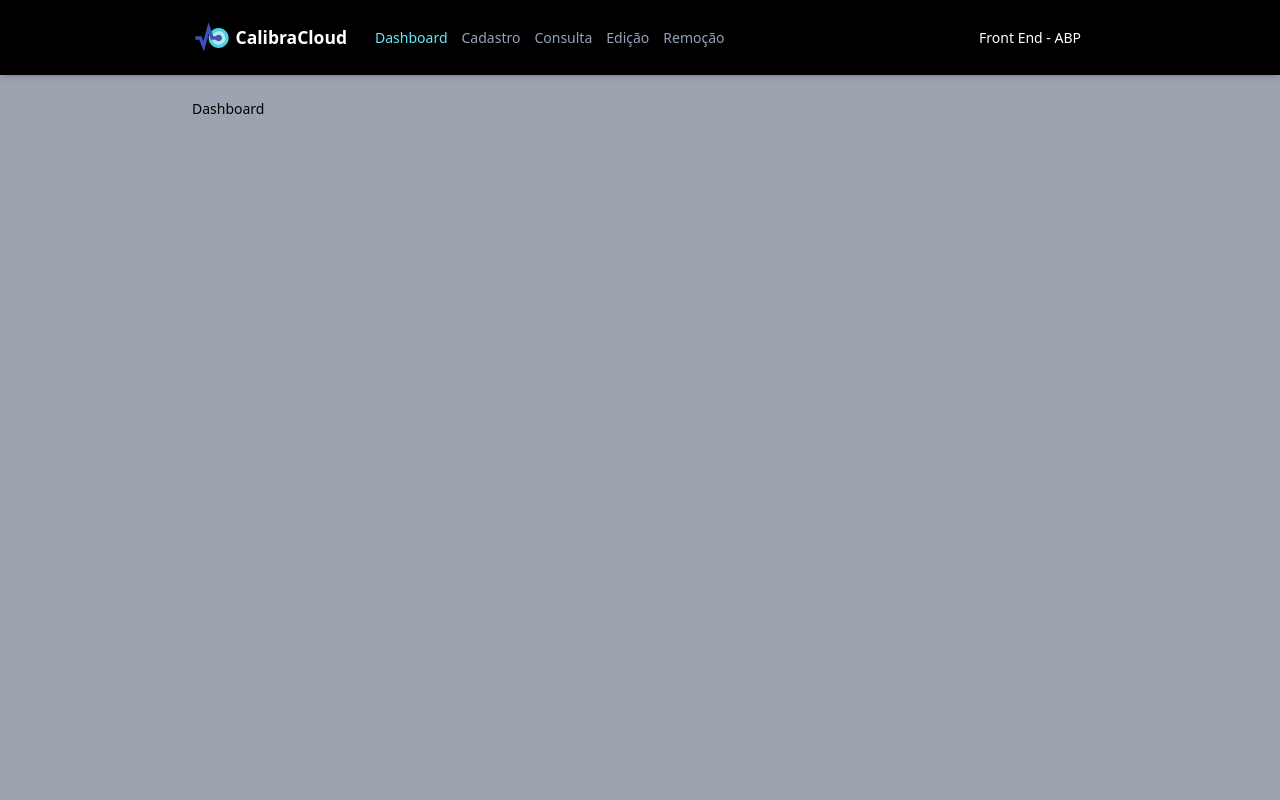
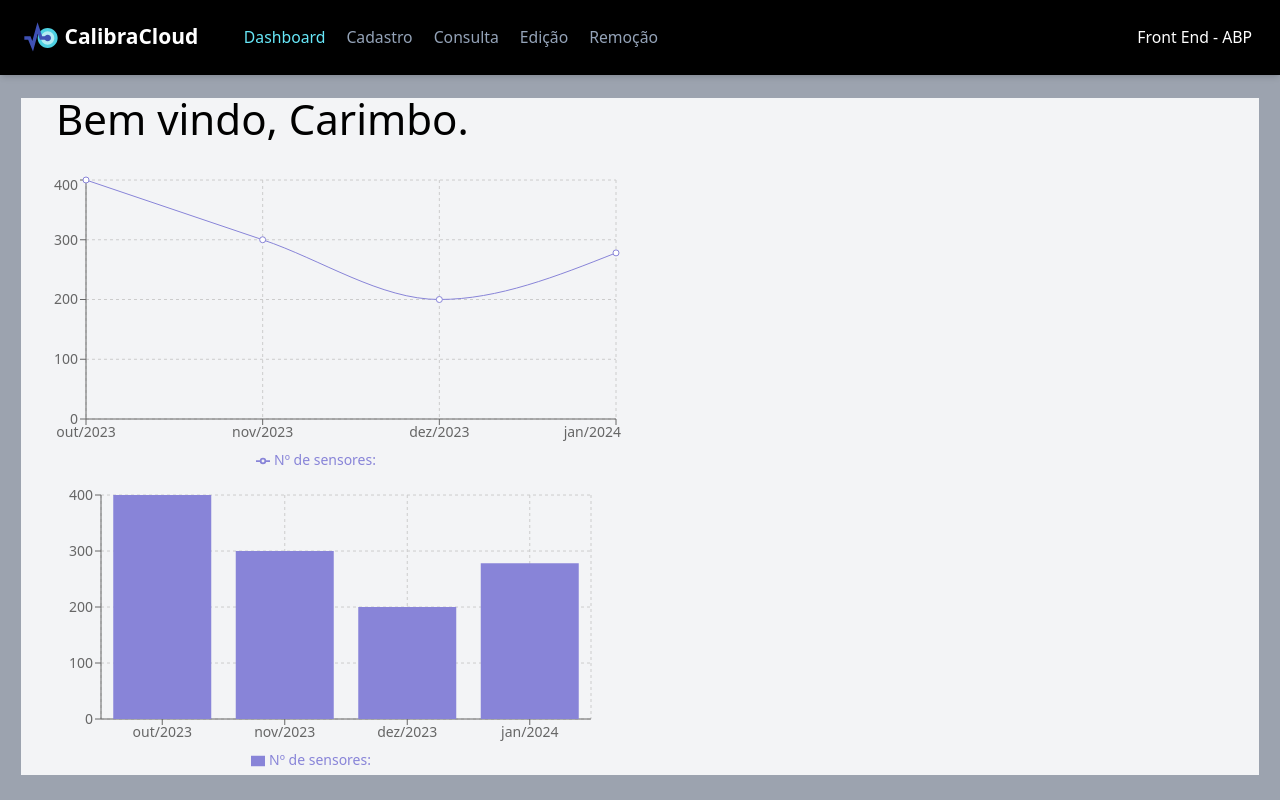
Before and after one commit to LucasMeller13/CalibraCloud, a React (Vite) app: page / in a window 1280 px wide. Built offline with nearby package versions, Linux system fonts and the light colour scheme.

Commit message:
Atualização Layout Header, desenvolvimento Dashboard

```diff
--- a/package.json
+++ b/package.json
@@ -13,7 +13,8 @@
   "dependencies": {
     "react": "^18.2.0",
     "react-dom": "^18.2.0",
-    "react-router-dom": "^6.18.0"
+    "react-router-dom": "^6.18.0",
+    "recharts": "^2.10.1"
   },
   "devDependencies": {
     "@types/react": "^18.2.36",
--- a/src/layouts/RootLayout.jsx
+++ b/src/layouts/RootLayout.jsx
@@ -8,7 +8,7 @@ export default function RootLayout() {
   const lastPos = useRef(0);
 
   const navLinkClassName =
-    'mr-4 mt-4 block text-base font-medium  hover:text-white-600 md:mt-0 md:inline-block';
+    'mr-6 mt-4 block text-base font-medium text-lg hover:text-white-600 md:mt-0 md:inline-block';
 
   function toggleMenu(event) {
     event.preventDefault();
@@ -50,12 +50,12 @@ export default function RootLayout() {
           isScrollingHeader ? '-translate-y-full' : 'shadow-md'
         }`}
       >
-        <div className="mx-auto flex max-w-5xl flex-wrap items-center justify-between">
+        <div className="mx-auto flex max-w-screen-2xl flex-wrap items-center justify-between">
           <div className="sm:mr-8">
             <div className="display: flex">
               <img src="./src/images/logo.svg" width="40px" />
               <Link className="flex items-center" to="/">
-                <span className="self-center text-xl font-semibold text-white ml-1">
+                <span className="self-center text-2xl font-semibold text-white ml-1 mb-1">
                   CalibraCloud
                 </span>
               </Link>
@@ -69,7 +69,7 @@ export default function RootLayout() {
             <NavLink
               to="/"
               className={({ isActive }) =>
-                `${navLinkClassName} ${isActive ? 'text-cyan-300' : 'text-slate-400'}`
+                `${navLinkClassName} ml-5 ${isActive ? 'text-cyan-300' : 'text-slate-400'}`
               }
               end
             >
@@ -125,14 +125,16 @@ export default function RootLayout() {
               <path d="M3 12h18M3 6h18M3 18h18" />
             </svg>
           </div>
-          <h3 className="text-white mr-2">Front End - ABP</h3>
+          <h3 className="text-white mr-2 text-lg">Front End - ABP</h3>
         </div>
       </header>
       <main className="mx-7 mt-28 flex-grow lg:mx-6">
-        <div className="mx-auto max-w-5xl">
+        <div className="mx-auto max-w-screen-xl">
           <Outlet />
         </div>
       </main>
     </>
   );
 }
+
+//<div className="mx-auto max-w-5xl">
--- /dev/null
+++ b/src/routes/Charts.jsx
@@ -0,0 +1,38 @@
+import React from 'react';
+import { BarChart, Bar, LineChart, Line, XAxis, YAxis, CartesianGrid, Tooltip, Legend } from 'recharts';
+
+const LineChartSensor = ({ data }) => {
+    return (
+        <LineChart width={600} height={300} data={data}>
+            <CartesianGrid strokeDasharray="3 3" />
+            <XAxis dataKey="name" />
+            <YAxis />
+            <Tooltip />
+            <Legend />
+            <Line type="monotone" dataKey="value" name='Nº de sensores:' stroke="#8884d8" />
+        </LineChart>
+    );
+};
+
+const BarChartSensor = ({ data }) => {
+    return (
+        <BarChart
+            width={600}
+            height={300}
+            data={data}
+            margin={{
+                top: 20, right: 30, left: 20, bottom: 5,
+            }}
+        >
+            <CartesianGrid strokeDasharray="3 3" />
+            <XAxis dataKey="name" />
+            <YAxis />
+            <Tooltip />
+            <Legend />
+            <Bar dataKey="value" name='Nº de sensores:' fill="#8884d8" />
+        </BarChart>
+    );
+};
+
+
+export {LineChartSensor, BarChartSensor};
--- a/src/routes/Consulta.jsx
+++ b/src/routes/Consulta.jsx
@@ -98,7 +98,8 @@ export default function Consulta() {
             name="nomePessoa"
             placeholder='Nome pessoa'
         />
-
+          <div className="grid grid-cols-1 md:grid-cols-3 gap-4">
+            <div>
           <label className="block text-black-600 mt-3"><strong>Tipo do sensor</strong></label>
           <select
             className="mt-1 block w-full rounded border border-gray-300 p-1.5 focus:border-teal-500 focus:ring focus:ring-teal-500 focus:ring-opacity-50"
@@ -114,8 +115,8 @@ export default function Consulta() {
             <option value="extensometro">Extensômetro</option>
             <option value="sensorTemperatura">Sensor de temperatura</option>
           </select>
-
-
+        </div>
+        <div>
         <label className="block text-black-600 mt-3"><strong>Data Início</strong></label>
         <input
             type="date"
@@ -123,15 +124,17 @@ export default function Consulta() {
             id="dataInicio"
             name="dataInicio"
         />
-
-
+        </div>
+       <div>
         <label className="block text-black-600 mt-3"><strong>Data Fim</strong></label>
         <input
             type="date"
             className="mt-1 block w-full rounded border border-gray-300 p-1.5 focus:border-teal-500 focus:ring focus:ring-teal-500 focus:ring-opacity-50"
             id="dataTermino"
             name="dataTermino"
-        />
+            />
+                </div>
+                </div>
 
       {!!errorMessage && (
             <div className="mt-1 font-semibold text-red-500">
@@ -152,7 +155,7 @@ export default function Consulta() {
 
       <div className="max-w-4xl mx-auto p-5">
       {sensoresFiltrados.length === 0 ? (
-        <div className="text-center text-gray-600 italic">Nenhum sensor encontrado.</div>
+        <div className="text-center text-black italic text-lg mt-5"><strong>Nenhum sensor encontrado.</strong></div>
       ) : (
         sensoresFiltrados.map(sensor => (
           <div key={sensor.id} className="bg-white shadow-2xl rounded-lg overflow-hidden my-4">
--- a/src/routes/Dashboard.jsx
+++ b/src/routes/Dashboard.jsx
@@ -1,3 +1,71 @@
+import { useState } from 'react';
+import { useListaCadastro } from '../context/ListaCadastroContext';
+import { LineChartSensor, BarChartSensor } from '../routes/Charts'
+
 export default function Dashboard() {
-  return <h3>Dashboard</h3>;
+  const [selectedSensor, setSelectedSensor] = useListaCadastro();
+  const [errorMessage, setErrorMessage] = useState('');
+  const [isValidId, setIsValidId] = useState(false);
+  const [sensoresFiltrados, SetSensoresFiltrados] = useState(selectedSensor);
+  const [messageMood, setMessageMood] = useState(false);
+
+  function returnDataFormat(x) {
+    let [year, month, day] = x.split('-');
+    return `${day}/${month}/${year}`;
+  }
+
+  function checkId(event) {
+    setErrorMessage('');
+    const idSensorInput = event.target.value;
+    const sensorPresente = selectedSensor.some(sensor => sensor.id === idSensorInput);
+    //setErrorMessage('');
+    setIsValidId(sensorPresente);
+
+    if (sensorPresente) {
+      const sensorEncontrado = selectedSensor.find(sensor => sensor.id === idSensorInput)
+      SetSensoresFiltrados([sensorEncontrado])
+
+    } else {
+      SetSensoresFiltrados(selectedSensor)
+    }
+  }
+
+  function returnDataQtMes() {
+
+  }
+
+  function returnNomeSensor(x) {
+    if (x === 'decibelimetro') {
+      return "Decibelímetro"
+    } else if (x === 'celulaCarga') {
+      return "Célula de carga"
+    } else if (x === 'sensorDistancia') {
+      return "Sensor de distância"
+    } else if (x === 'sensorPressao') {
+      return "Sensor de pressão"
+    } else if (x === 'acelerometro') {
+      return "Acelerômetro"
+    } else if (x === 'extensometro') {
+      return "Extensômetro"
+    } else if (x === 'sensorTemperatura') {
+      return "Sensor de temperatura"
+    }
+  }
+
+  const data = [
+  { name: 'out/2023', value: 400 },
+  { name: 'nov/2023', value: 300 },
+  { name: 'dez/2023', value: 200 },
+  { name: 'jan/2024', value: 278 },
+];
+
+  return (
+    <>
+      <div className='bg-gray-100'>
+      <h1 className='text-5xl m-10'>Bem vindo, Carimbo.</h1>
+        <LineChartSensor data={data} />
+        <BarChartSensor data={data} />
+      </div>
+    </>
+  );
 }
```
Also changed, not shown: 2 other files (tests, documents, lock files or other folders).
